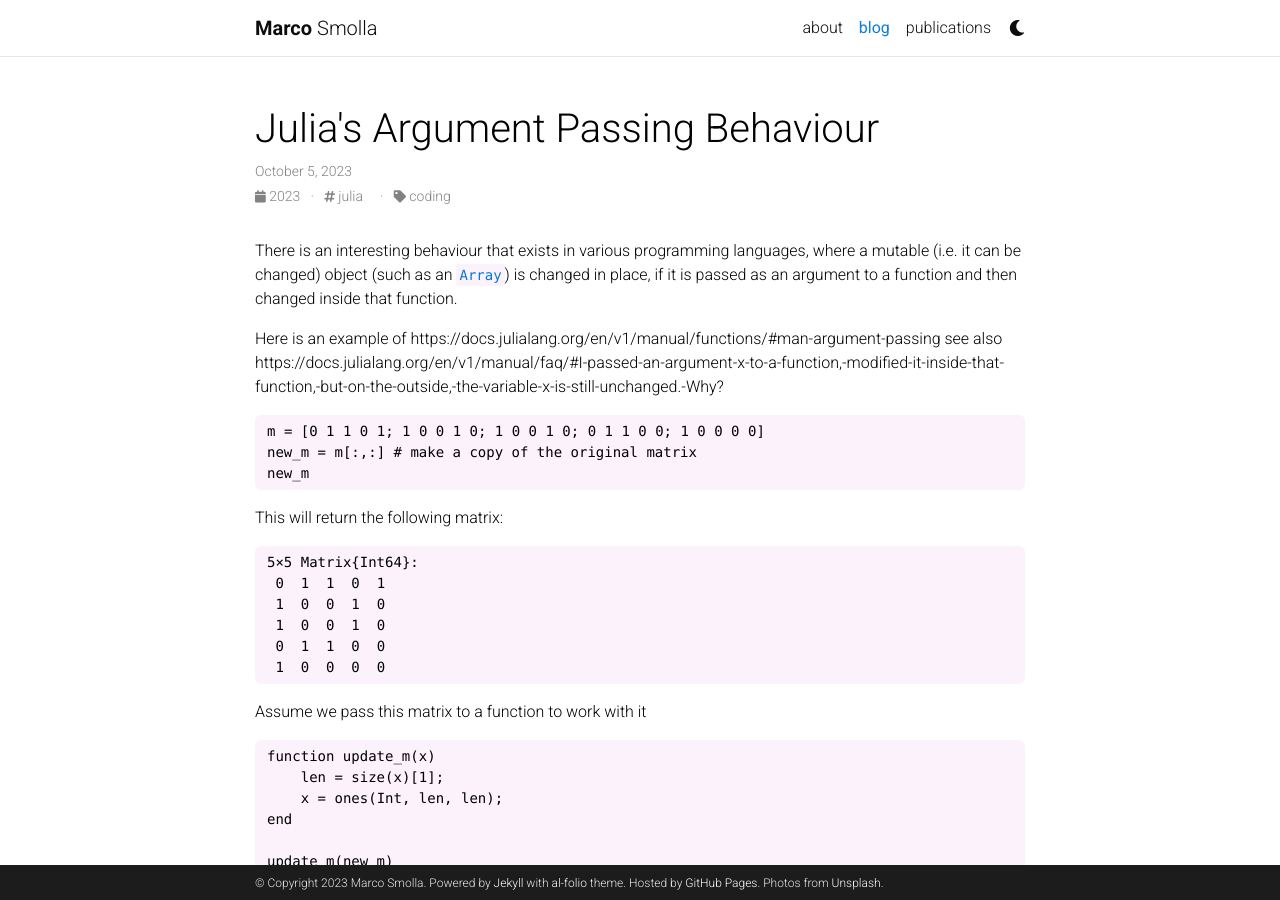
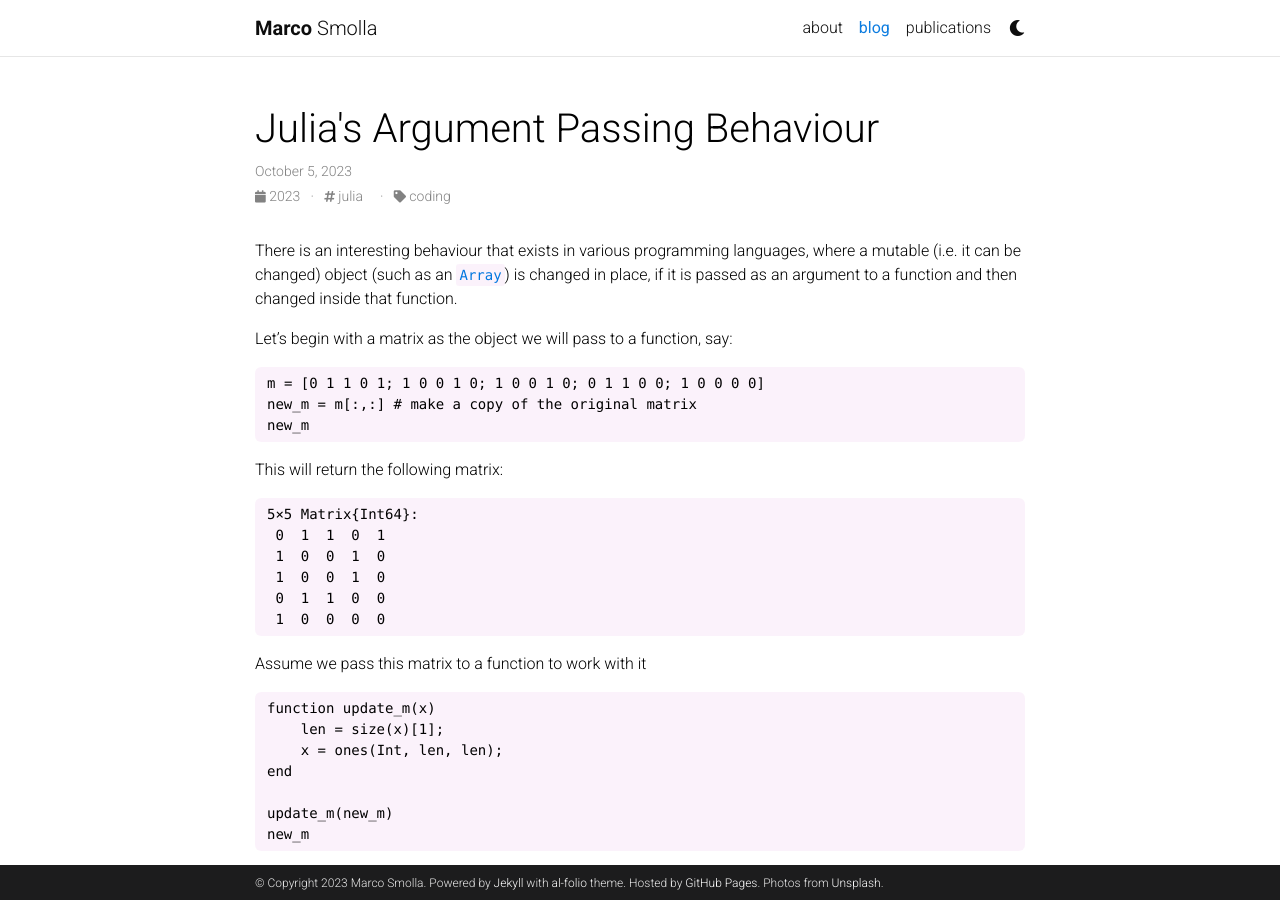
Before and after one commit to marcosmolla/marcosmolla.github.io, a Jekyll site: the page built from _posts/2023-10-05-julia-pass-by-sharing.md, in a window 1280 px wide and 900 px high. Built offline with Jekyll 4.4.1, drawn with Linux system fonts in a browser that asks for light colours; comment, search, counter and statistics services are not loaded; a style sheet for code colours, icons or effects is not loaded.

Commit message:
Update 2023-10-05-julia-pass-by-sharing.md

````diff
--- a/_posts/2023-10-05-julia-pass-by-sharing.md
+++ b/_posts/2023-10-05-julia-pass-by-sharing.md
@@ -8,7 +8,7 @@ categories: coding
 ---
 There is an interesting behaviour that exists in various programming languages, where a mutable (i.e. it can be changed) object (such as an `Array`) is changed in place, if it is passed as an argument to a function and then changed inside that function.
 
-Here is an example of https://docs.julialang.org/en/v1/manual/functions/#man-argument-passing see also https://docs.julialang.org/en/v1/manual/faq/#I-passed-an-argument-x-to-a-function,-modified-it-inside-that-function,-but-on-the-outside,-the-variable-x-is-still-unchanged.-Why?
+Let's begin with a matrix as the object we will pass to a function, say:
 
 ```julia
 m = [0 1 1 0 1; 1 0 0 1 0; 1 0 0 1 0; 0 1 1 0 0; 1 0 0 0 0]
````
